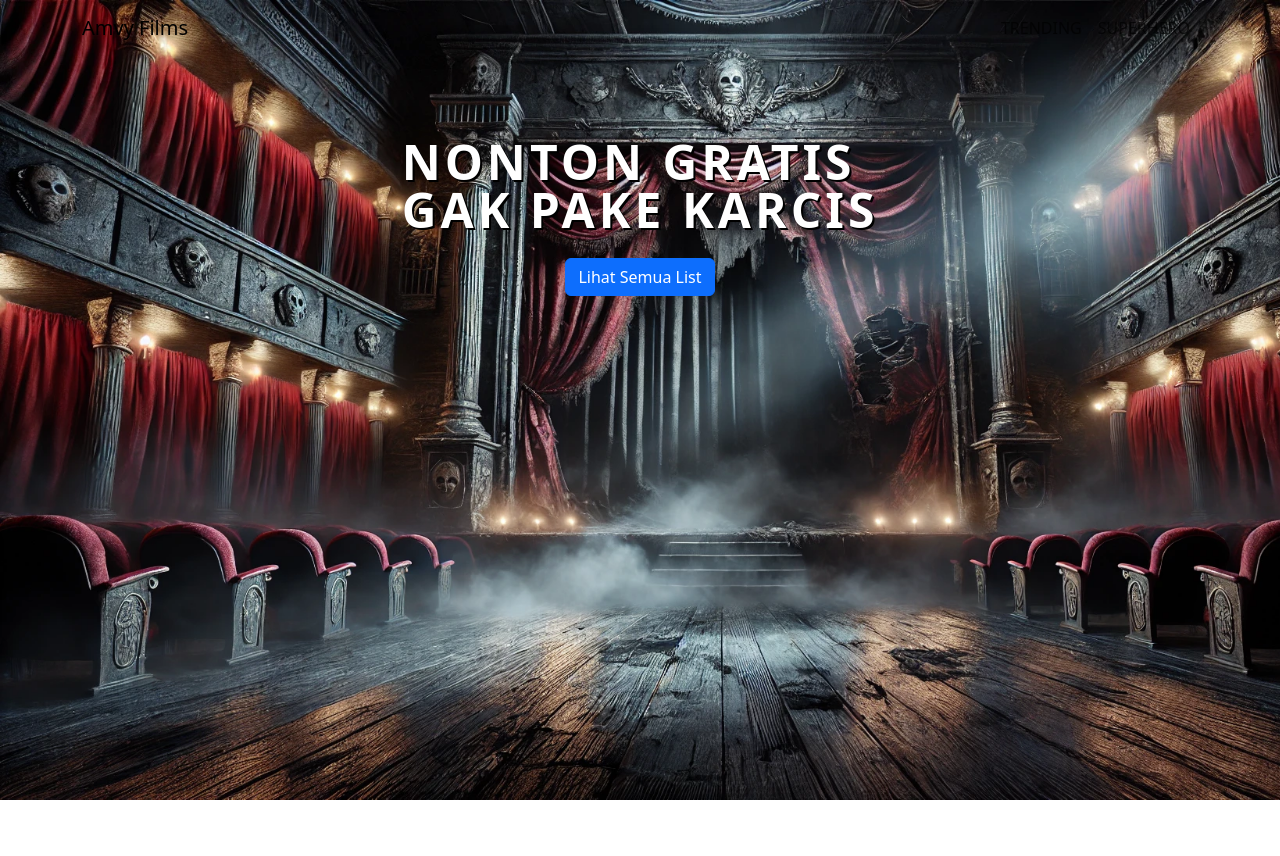
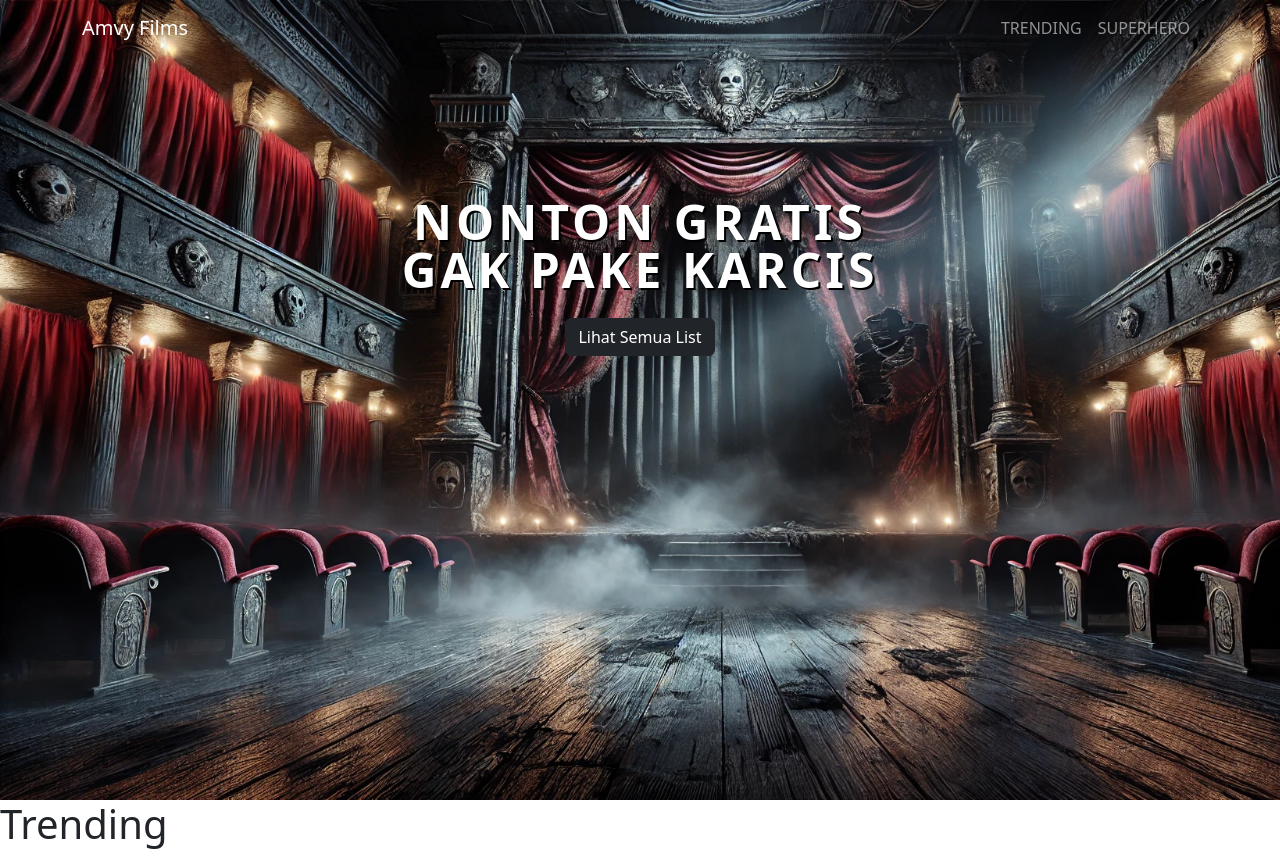
Before and after one commit to Amvy-gh/Amvy_Film, a React (Create React App) app: page / in a window 1280 px wide. Before the commit the page ends 800 px from the top, so only its background shows below. Built offline with nearby package versions, Linux system fonts and the light colour scheme.

Commit message:
Make a Trending

```diff
--- a/src/App.js
+++ b/src/App.js
@@ -1,6 +1,7 @@
 import './App.css';
 import MyNavbar from './components/Navbar.js';
 import Intro from './components/Intro.js';
+import Trending from './components/Trending.js';
 import "./style/landingpage.css";
 
 function App() {
@@ -12,6 +13,9 @@ function App() {
           <Intro />
         </div>
       {/* {End of Intro} */}
+      <div className="trending">
+        <Trending/>
+      </div>
     </div>
   );
 }
--- a/src/components/Intro.js
+++ b/src/components/Intro.js
@@ -3,14 +3,14 @@ import { Container, Row, Col, Button } from 'react-bootstrap';
 const Intro = () => {
     return (
         <div className="intro">
-            <Container className="text-white d-flex justify-content-center
+            <Container className="text-white text-center d-flex justify-content-center
             align-items-center">
             <Row>
                 <Col>
                     <div className="title">NONTON GRATIS</div>
                     <div className="title">GAK PAKE KARCIS</div>
                     <div className="IntroButton mt-4 text-center">
-                        <Button>Lihat Semua List</Button>
+                        <Button variant="dark">Lihat Semua List</Button>
                     </div>
                 </Col>
             </Row>
--- a/src/components/Navbar.js
+++ b/src/components/Navbar.js
@@ -3,7 +3,7 @@ import{Navbar, Container, Nav} from "react-bootstrap"
 const MyNavbar = () => {
     return (
         <div>
-            <Navbar>
+            <Navbar variant="dark">
                 <Container>
                     <Navbar.Brand>Amvy Films</Navbar.Brand>
                     <Nav>
--- a/src/components/Trending.js
+++ b/src/components/Trending.js
@@ -0,0 +1,9 @@
+const Trending  = () => {
+    return (
+        <div>
+            <h1>Trending</h1>
+        </div>
+    )
+}
+
+export default Trending;
--- a/src/style/landingpage.css
+++ b/src/style/landingpage.css
@@ -5,7 +5,7 @@
 }
 
 .intro{
-    height: 30%;
+    height: 300px;
     display: flex;
     justify-content: center;
     align-items: end;
@@ -18,3 +18,9 @@
     text-shadow: 2px 2px black;
     letter-spacing: 4px;
 }
+
+.trendng{
+    height: 100vh;
+    background: url(../assets/images/BG/BackGround_1.png);
+    background-size: cover;
+}
```
